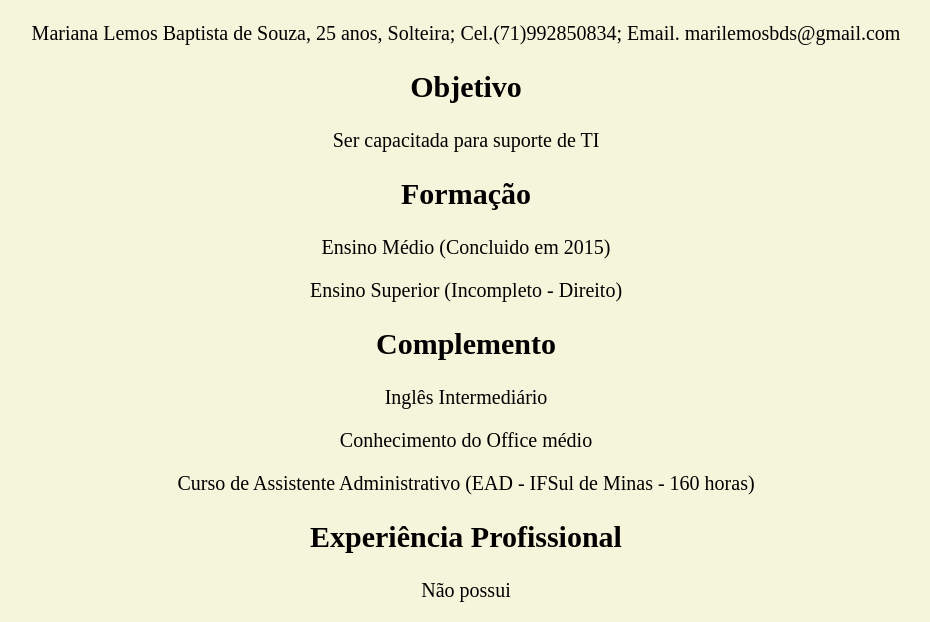
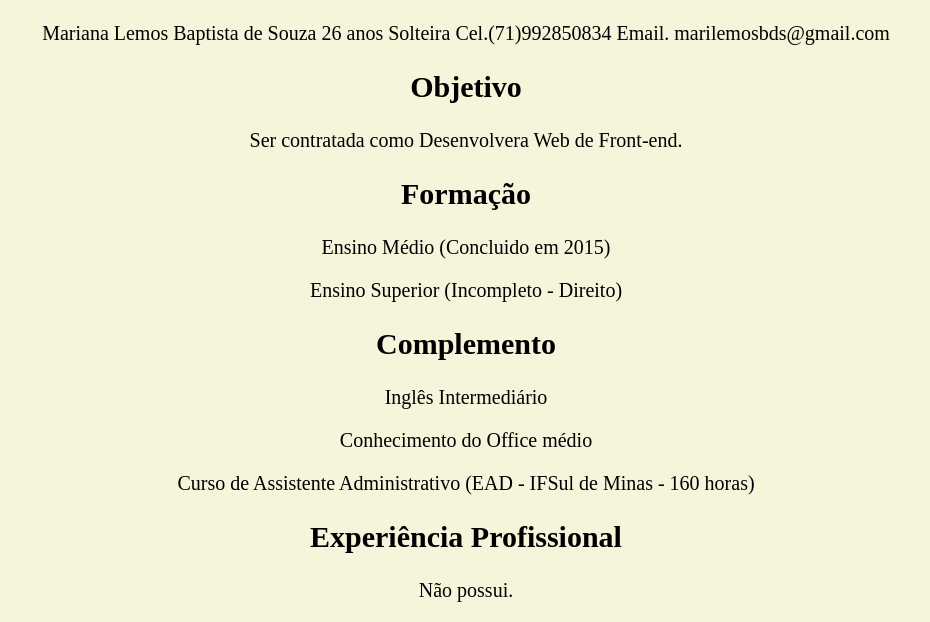
Before and after one commit to marilemos97/ElasnaTech, a plain HTML site: page index.html in a window 1280 px wide. Shown: the part 701-1323 px from the top of the page, without its empty margins (174-1104 px from the left). Drawn offline with Linux system fonts and the light colour scheme.

Commit message:
Update index.html

```diff
--- a/index.html
+++ b/index.html
@@ -22,12 +22,12 @@
 <img src="FB_IMG_15790309087528395.jpg";>
 <h2>Dados Pessoais</h2>
 
-    <p>Mariana Lemos Baptista de Souza, 25 anos, Solteira;
-     Cel.(71)992850834;
+    <p>Mariana Lemos Baptista de Souza <wbr> 26 anos <wbr> Solteira <wbr>
+     Cel.(71)992850834 <wbr>
      Email. marilemosbds@gmail.com</p>
 
 <h2>Objetivo</h2>
-  <p>Ser capacitada para suporte de TI</p>
+  <p>Ser contratada como Desenvolvera Web de Front-end. </p>
 
 <h2>Formação</h2>
    <p>Ensino Médio (Concluido em 2015)</p>
@@ -38,8 +38,9 @@
     <p>Conhecimento do Office médio</p>
     <p>Curso de Assistente Administrativo (EAD - IFSul de Minas - 160 horas)</p>
 
+
   <h2>Experiência Profissional</h2>
-    <p>Não possui</p>
+    <p>Não possui.</p>
 
 </body>
 </html>
```
